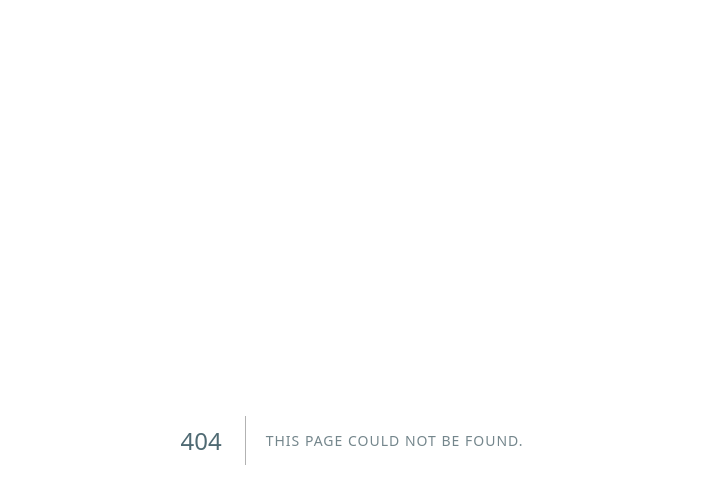
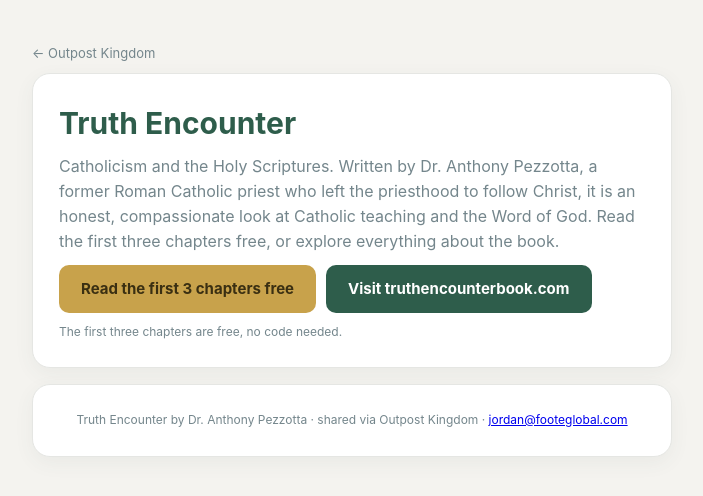
Before and after one commit to jordanfooteserves/outpostkingdom, a Next.js app: page /truth-encounter in a window 1280 px wide. Before the commit this address had no page. Shown: the top 496 px of the page, without its empty margins (288-991 px from the left). Built offline with nearby package versions, Linux system fonts and the light colour scheme.

Commit message:
Add Truth Encounter spoke and home-page tile

```diff
--- a/app/page.js
+++ b/app/page.js
@@ -30,6 +30,11 @@
         <h2 className="spoke-title">Tapping Routines</h2>
         <p>A simple body-and-mind tool for calm, confidence, and more.</p>
       </a>
+
+      <a className="spoke" href="/truth-encounter">
+        <h2 className="spoke-title">Truth Encounter</h2>
+        <p>A former Catholic priest&rsquo;s honest look at Catholic teaching and the Bible. Read free, or get the book.</p>
+      </a>
     </div>
   );
 }
--- /dev/null
+++ b/app/truth-encounter/page.js
@@ -0,0 +1,21 @@
+export default function TruthEncounter() {
+  return (
+    <div className="wrap">
+      <p className="crumb"><a href="/">← Outpost Kingdom</a></p>
+
+      <div className="card hero green">
+        <h1>Truth Encounter</h1>
+        <p className="lead">Catholicism and the Holy Scriptures. Written by Dr. Anthony Pezzotta, a former Roman Catholic priest who left the priesthood to follow Christ, it is an honest, compassionate look at Catholic teaching and the Word of God. Read the first three chapters free, or explore everything about the book.</p>
+        <div className="formrow">
+          <a className="btn btn-gold" style={{ marginTop: 0 }} href="https://gum.co/xPaMb/romans623" target="_blank" rel="noopener noreferrer">Read the first 3 chapters free</a>
+          <a className="btn" href="https://www.truthencounterbook.com" target="_blank" rel="noopener noreferrer">Visit truthencounterbook.com</a>
+        </div>
+        <p className="fine">The first three chapters are free, no code needed.</p>
+      </div>
+
+      <div className="card foot">
+        Truth Encounter by Dr. Anthony Pezzotta · shared via Outpost Kingdom · <a href="mailto:jordan@footeglobal.com">jordan@footeglobal.com</a>
+      </div>
+    </div>
+  );
+}
```
Also changed, not shown: 2 other files (tests, documents, lock files or other folders).
